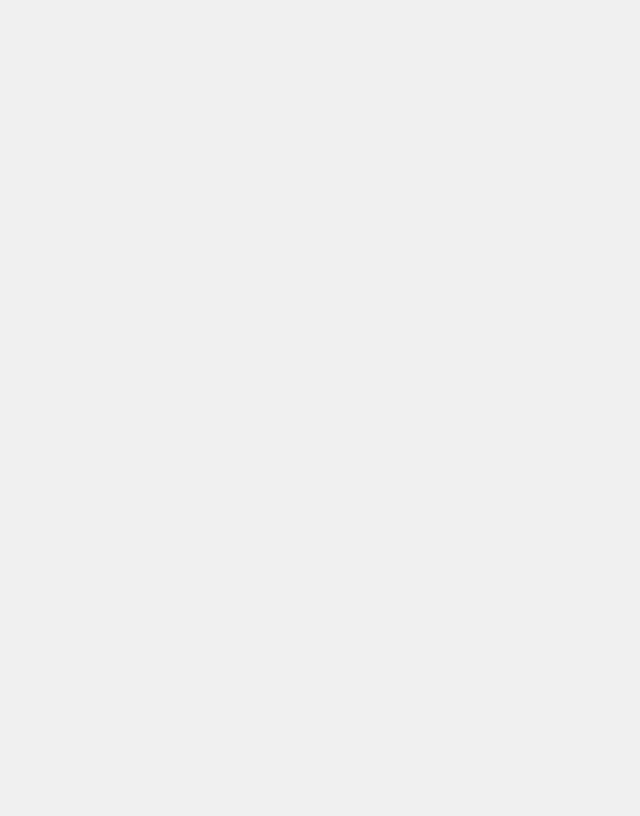
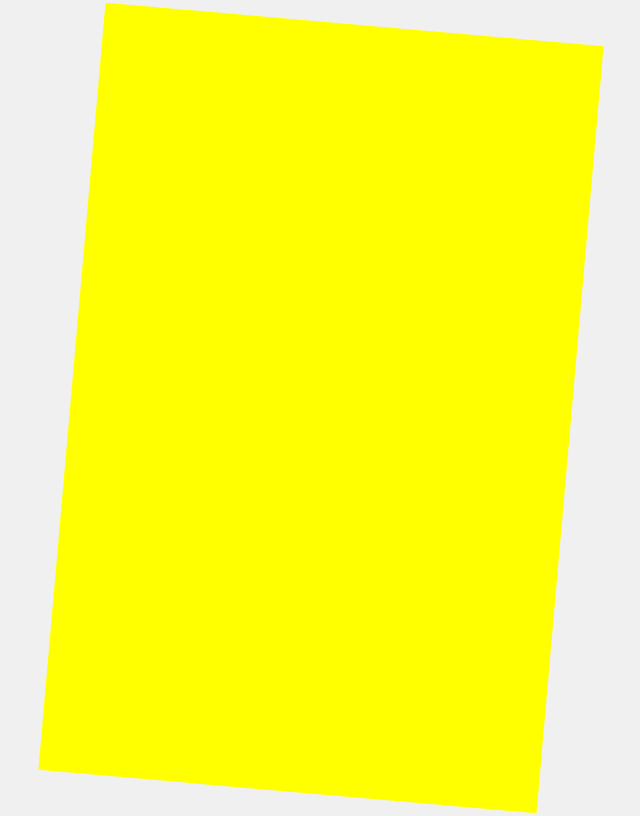
Before and after one commit to Dashanchik19/training-repo, a plain HTML site: page index.html in a window 1280 px wide. Shown: the whole page, without its empty margins (319-959 px from the left). Drawn offline with Linux system fonts and the light colour scheme.

Commit message:
Додаткові зміни в коді

```diff
--- a/index.html
+++ b/index.html
@@ -11,7 +11,7 @@
 <body>
     <header>
         <div class="container">
-            <div class="yellow__block"></div>
+            <div class="yellow-block"></div>
         </div>
     </header>
 </body>
```
